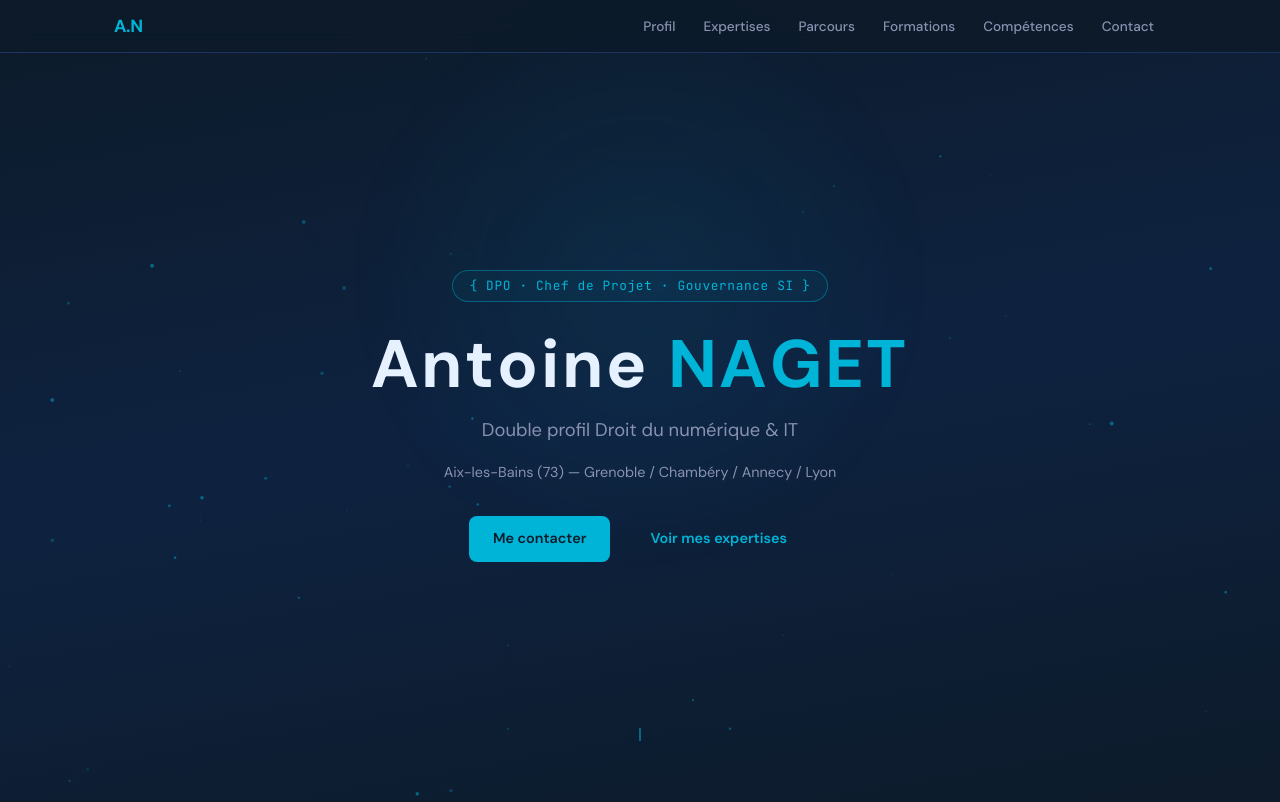
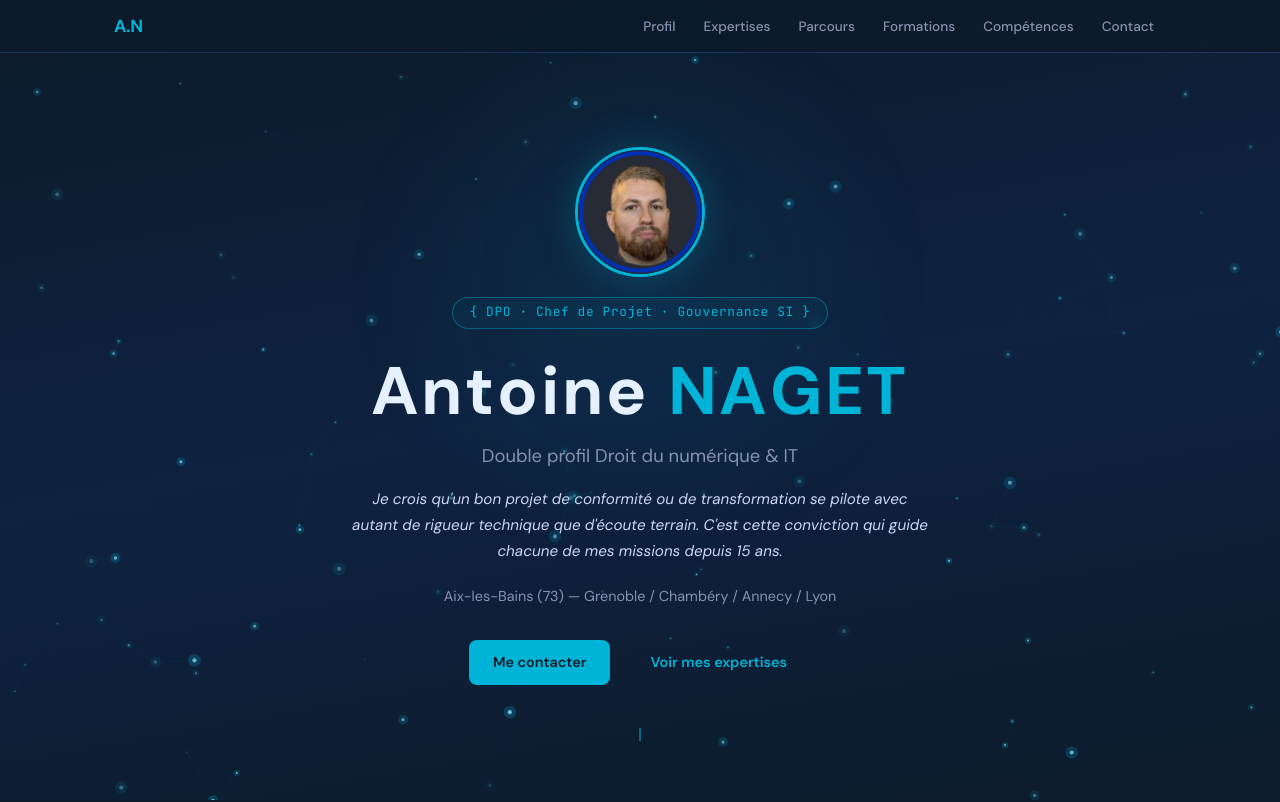
Before and after one commit to SupMBH/supmbh-site, a React (Vite) app: page /#/contact in a window 1280 px wide. Shown: the top 802 px of the page. Built offline with nearby package versions, Linux system fonts and the light colour scheme.

Commit message:
photo + densification fond + footer plus personnel

```diff
--- a/src/components/Footer.jsx
+++ b/src/components/Footer.jsx
@@ -1,7 +1,14 @@
 export default function Footer() {
+  const year = new Date().getFullYear();
+
   return (
     <footer className="site-footer">
-      © {new Date().getFullYear()} Antoine Naget — Droit du numérique · IT · Gouvernance SI
+      <div className="footer-main">
+        © {year} Antoine Naget — Droit du numérique · IT · Gouvernance SI
+      </div>
+      <div className="footer-credit">
+        Site conçu et développé par Antoine Naget
+      </div>
     </footer>
   );
 }
--- a/src/components/Hero.jsx
+++ b/src/components/Hero.jsx
@@ -1,9 +1,10 @@
 import { useEffect, useRef, useState } from 'react';
 import profile from '../data/profile';
 
-/* ── Floating particles canvas ─────────────────────────────────────────── */
+/* ── Dense stellar particles with mouse interaction ────────────────────── */
 function ParticlesBg() {
   const canvasRef = useRef(null);
+  const mouseRef = useRef({ x: -1000, y: -1000 });
 
   useEffect(() => {
     const canvas = canvasRef.current;
@@ -11,11 +12,13 @@ function ParticlesBg() {
     const ctx = canvas.getContext('2d');
     let animId;
     let particles = [];
-    const COUNT = 50;
+    const COUNT = 120;
+    const CONNECTION_DIST = 100;
 
     function resize() {
       canvas.width = canvas.offsetWidth * window.devicePixelRatio;
       canvas.height = canvas.offsetHeight * window.devicePixelRatio;
+      ctx.setTransform(1, 0, 0, 1, 0, 0);
       ctx.scale(window.devicePixelRatio, window.devicePixelRatio);
     }
 
@@ -25,62 +28,113 @@ function ParticlesBg() {
       const w = canvas.offsetWidth;
       const h = canvas.offsetHeight;
       for (let i = 0; i < COUNT; i++) {
+        const speed = Math.random() * 0.4 + 0.15;
+        const angle = Math.random() * Math.PI * 2;
         particles.push({
           x: Math.random() * w,
           y: Math.random() * h,
-          r: Math.random() * 1.5 + 0.5,
-          dx: (Math.random() - 0.5) * 0.3,
-          dy: (Math.random() - 0.5) * 0.3,
-          opacity: Math.random() * 0.4 + 0.1,
+          r: Math.random() * 1.8 + 0.4,
+          dx: Math.cos(angle) * speed,
+          dy: Math.sin(angle) * speed,
+          baseOpacity: Math.random() * 0.5 + 0.15,
+          opacity: 0,
+          twinkleSpeed: Math.random() * 0.02 + 0.005,
+          twinklePhase: Math.random() * Math.PI * 2,
         });
       }
     }
 
-    function draw() {
+    function draw(time) {
       const w = canvas.offsetWidth;
       const h = canvas.offsetHeight;
+      const mx = mouseRef.current.x;
+      const my = mouseRef.current.y;
+
       ctx.clearRect(0, 0, w, h);
 
-      // Draw connections
+      // Update & draw connections
       for (let i = 0; i < particles.length; i++) {
+        const pi = particles[i];
+
+        // Twinkle
+        pi.opacity = pi.baseOpacity + Math.sin(time * pi.twinkleSpeed + pi.twinklePhase) * 0.2;
+
+        // Mouse repulsion
+        const dmx = pi.x - mx;
+        const dmy = pi.y - my;
+        const distMouse = Math.sqrt(dmx * dmx + dmy * dmy);
+        if (distMouse < 150 && distMouse > 0) {
+          const force = (150 - distMouse) / 150 * 0.8;
+          pi.x += (dmx / distMouse) * force;
+          pi.y += (dmy / distMouse) * force;
+        }
+
+        // Move
+        pi.x += pi.dx;
+        pi.y += pi.dy;
+
+        // Wrap around edges
+        if (pi.x < -10) pi.x = w + 10;
+        if (pi.x > w + 10) pi.x = -10;
+        if (pi.y < -10) pi.y = h + 10;
+        if (pi.y > h + 10) pi.y = -10;
+
+        // Draw connections
         for (let j = i + 1; j < particles.length; j++) {
-          const dx = particles[i].x - particles[j].x;
-          const dy = particles[i].y - particles[j].y;
+          const pj = particles[j];
+          const dx = pi.x - pj.x;
+          const dy = pi.y - pj.y;
           const dist = Math.sqrt(dx * dx + dy * dy);
-          if (dist < 120) {
+          if (dist < CONNECTION_DIST) {
+            const alpha = 0.12 * (1 - dist / CONNECTION_DIST);
             ctx.beginPath();
-            ctx.strokeStyle = `rgba(0, 180, 216, ${0.08 * (1 - dist / 120)})`;
-            ctx.lineWidth = 0.5;
-            ctx.moveTo(particles[i].x, particles[i].y);
-            ctx.lineTo(particles[j].x, particles[j].y);
+            ctx.strokeStyle = `rgba(0, 180, 216, ${alpha})`;
+            ctx.lineWidth = 0.6;
+            ctx.moveTo(pi.x, pi.y);
+            ctx.lineTo(pj.x, pj.y);
             ctx.stroke();
           }
         }
-      }
 
-      // Draw particles
-      for (const p of particles) {
+        // Draw particle with glow
+        const glowAlpha = Math.max(0, pi.opacity * 0.3);
         ctx.beginPath();
-        ctx.arc(p.x, p.y, p.r, 0, Math.PI * 2);
-        ctx.fillStyle = `rgba(0, 180, 216, ${p.opacity})`;
+        ctx.arc(pi.x, pi.y, pi.r * 3, 0, Math.PI * 2);
+        ctx.fillStyle = `rgba(0, 180, 216, ${glowAlpha})`;
         ctx.fill();
 
-        p.x += p.dx;
-        p.y += p.dy;
-        if (p.x < 0 || p.x > w) p.dx *= -1;
-        if (p.y < 0 || p.y > h) p.dy *= -1;
+        ctx.beginPath();
+        ctx.arc(pi.x, pi.y, pi.r, 0, Math.PI * 2);
+        ctx.fillStyle = `rgba(144, 224, 239, ${Math.max(0, pi.opacity)})`;
+        ctx.fill();
       }
 
       animId = requestAnimationFrame(draw);
     }
 
+    function onMouseMove(e) {
+      const rect = canvas.getBoundingClientRect();
+      mouseRef.current = {
+        x: e.clientX - rect.left,
+        y: e.clientY - rect.top,
+      };
+    }
+
+    function onMouseLeave() {
+      mouseRef.current = { x: -1000, y: -1000 };
+    }
+
     init();
-    draw();
+    animId = requestAnimationFrame(draw);
     window.addEventListener('resize', init);
+    canvas.addEventListener('mousemove', onMouseMove);
+    canvas.addEventListener('mouseleave', onMouseLeave);
 
     return () => {
       cancelAnimationFrame(animId);
       window.removeEventListener('resize', init);
+      canvas.removeEventListener('mousemove', onMouseMove);
+      canvas.removeEventListener('mouseleave', onMouseLeave);
     };
   }, []);
 
@@ -93,16 +147,17 @@ function ParticlesBg() {
         inset: 0,
         width: '100%',
         height: '100%',
-        pointerEvents: 'none',
+        pointerEvents: 'auto',
+        zIndex: 0,
       }}
     />
   );
 }
 
 /* ── Kinetic text — letters reveal one by one ──────────────────────────── */
-function KineticText({ text, className, delay = 0, tag: Tag = 'span' }) {
+function KineticText({ text, className, delay = 0 }) {
   return (
-    <Tag className={className} aria-label={text}>
+    <span className={className} aria-label={text}>
       {text.split('').map((char, i) => (
         <span
           key={i}
@@ -113,7 +168,7 @@ function KineticText({ text, className, delay = 0, tag: Tag = 'span' }) {
           {char === ' ' ? '\u00A0' : char}
         </span>
       ))}
-    </Tag>
+    </span>
   );
 }
 
@@ -131,10 +186,11 @@ export default function Hero() {
   const [loaded, setLoaded] = useState(false);
 
   useEffect(() => {
-    // Small delay so the CSS animation triggers after paint
     const t = setTimeout(() => setLoaded(true), 100);
     return () => clearTimeout(t);
   }, []);
+
+  const basePath = import.meta.env.BASE_URL;
 
   return (
     <header className={`hero ${loaded ? 'hero--loaded' : ''}`} id="hero">
@@ -143,6 +199,17 @@ export default function Hero() {
       <div className="hero-glow" aria-hidden="true" />
 
       <div className="hero-inner">
+        <div className="hero-photo-wrapper stagger-0">
+          <img
+            src={`${basePath}photo.png`}
+            alt="Antoine Naget"
+            className="hero-photo"
+            width="130"
+            height="130"
+            loading="eager"
+          />
+        </div>
+
         <span className="hero-badge stagger-1" aria-hidden="true">
           {'{ '}
           {profile.subtitle}
@@ -150,15 +217,22 @@ export default function Hero() {
         </span>
 
         <h1 className="hero-name">
-          <KineticText text={profile.firstName} className="hero-name-first" delay={0.3} />
+          <KineticText text={profile.firstName} className="hero-name-first" delay={0.4} />
           {' '}
-          <KineticText text={profile.lastName} className="hero-name-last" delay={0.7} />
+          <KineticText text={profile.lastName} className="hero-name-last" delay={0.8} />
         </h1>
 
         <p className="hero-subtitle stagger-2">{profile.tagline}</p>
-        <p className="hero-location stagger-3">{profile.location}</p>
 
-        <div className="hero-cta stagger-4">
+        <p className="hero-personal stagger-3">
+          Je crois qu'un bon projet de conformité ou de transformation se pilote
+          avec autant de rigueur technique que d'écoute terrain. C'est cette
+          conviction qui guide chacune de mes missions depuis 15 ans.
+        </p>
+
+        <p className="hero-location stagger-4">{profile.location}</p>
+
+        <div className="hero-cta stagger-5">
           <a href="#contact" className="btn btn-primary">
             Me contacter
           </a>
--- a/src/styles/components.css
+++ b/src/styles/components.css
@@ -145,6 +145,22 @@
   background: rgba(0, 180, 216, 0.05);
 }
 
+/* ── Photo ─────────────────────────────────────── */
+.hero-photo-wrapper {
+  margin-bottom: 1.25rem;
+}
+
+.hero-photo {
+  width: 130px;
+  height: 130px;
+  border-radius: 50%;
+  border: 3px solid var(--accent);
+  box-shadow: 0 0 40px rgba(0, 180, 216, 0.25);
+  object-fit: cover;
+  display: block;
+  margin: 0 auto;
+}
+
 /* ── Kinetic name ──────────────────────────────── */
 .hero-name {
   font-size: clamp(2.5rem, 7vw, 4.2rem);
@@ -179,19 +195,23 @@
 }
 
 /* ── Staggered reveals for other elements ──────── */
+.stagger-0,
 .stagger-1,
 .stagger-2,
 .stagger-3,
-.stagger-4 {
+.stagger-4,
+.stagger-5 {
   opacity: 0;
   transform: translateY(16px);
   transition: none;
 }
 
-.hero--loaded .stagger-1 { animation: stagger-in 0.6s ease-out 0.15s forwards; }
-.hero--loaded .stagger-2 { animation: stagger-in 0.6s ease-out 1.3s forwards; }
-.hero--loaded .stagger-3 { animation: stagger-in 0.6s ease-out 1.5s forwards; }
-.hero--loaded .stagger-4 { animation: stagger-in 0.6s ease-out 1.7s forwards; }
+.hero--loaded .stagger-0 { animation: stagger-in 0.6s ease-out 0.05s forwards; }
+.hero--loaded .stagger-1 { animation: stagger-in 0.6s ease-out 0.2s forwards; }
+.hero--loaded .stagger-2 { animation: stagger-in 0.6s ease-out 1.4s forwards; }
+.hero--loaded .stagger-3 { animation: stagger-in 0.6s ease-out 1.6s forwards; }
+.hero--loaded .stagger-4 { animation: stagger-in 0.6s ease-out 1.8s forwards; }
+.hero--loaded .stagger-5 { animation: stagger-in 0.6s ease-out 2.0s forwards; }
 
 @keyframes stagger-in {
   to {
@@ -200,11 +220,21 @@
   }
 }
 
-/* ── Subtitle / location ───────────────────────── */
+/* ── Subtitle / personal / location ────────────── */
 .hero-subtitle {
   font-size: 1.15rem;
   color: var(--text-muted);
   margin-bottom: 1rem;
+}
+
+.hero-personal {
+  font-size: 0.95rem;
+  color: var(--text);
+  max-width: 580px;
+  margin: 0 auto 1.25rem;
+  line-height: 1.7;
+  font-style: italic;
+  opacity: 0.85;
 }
 
 .hero-location {
@@ -788,7 +818,19 @@
 .site-footer {
   text-align: center;
   padding: 2rem var(--px);
+  border-top: 1px solid var(--divider);
+}
+
+.footer-main {
   font-size: 0.8rem;
   color: var(--text-muted);
-  border-top: 1px solid var(--divider);
+  margin-bottom: 0.4rem;
 }
+
+.footer-credit {
+  font-size: 0.7rem;
+  font-family: var(--font-mono);
+  color: var(--accent);
+  opacity: 0.6;
+  letter-spacing: 0.03em;
+}
```
Also changed, not shown: public/photo.png (added).
